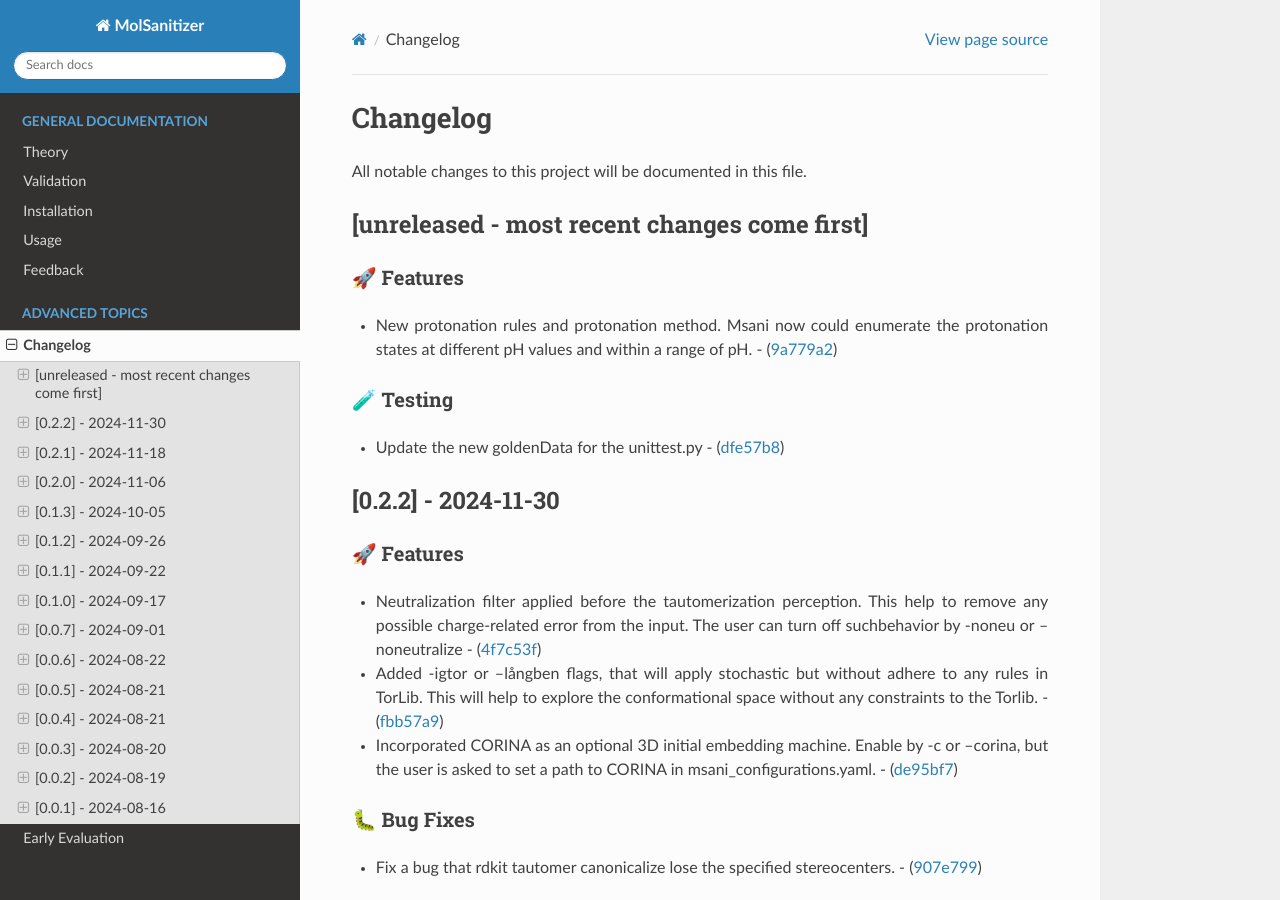
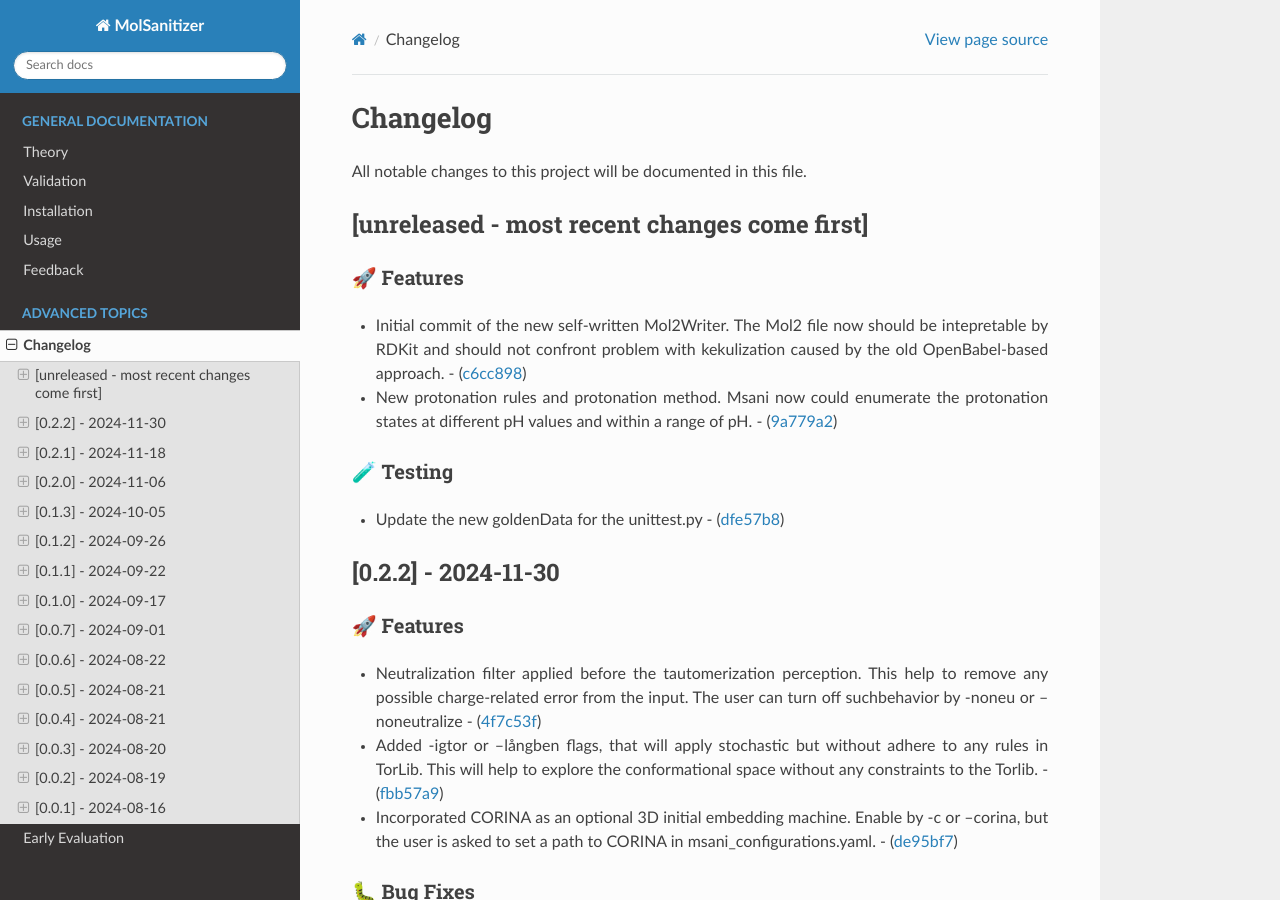
Before and after one commit to phonglam3103/msani-readthedocs, a Sphinx documentation site: the page built from docs/source/changes.rst, in a window 1280 px wide and 900 px high. Built offline with Sphinx 7.4.7 and the Read the Docs theme 3.1.0, drawn with Linux system fonts in a browser that asks for light colours; formulas are drawn with MathJax 3.

Commit message:
Update changes.rst from the software repository

```diff
--- a/docs/source/changes.rst
+++ b/docs/source/changes.rst
@@ -9,6 +9,10 @@ All notable changes to this project will be documented in this file.
 🚀 Features
 ~~~~~~~~~~
 
+-  Initial commit of the new self-written Mol2Writer. The Mol2 file now
+   should be intepretable by RDKit and should not confront problem with
+   kekulization caused by the old OpenBabel-based approach. -
+   (`c6cc898 <https://github.com/Isra3l/MolSanitizer/commit/c6cc8988b5e8094d67905fd5e1836ee21790f8bd>`__)
 -  New protonation rules and protonation method. Msani now could
    enumerate the protonation states at different pH values and within a
    range of pH. -
```
